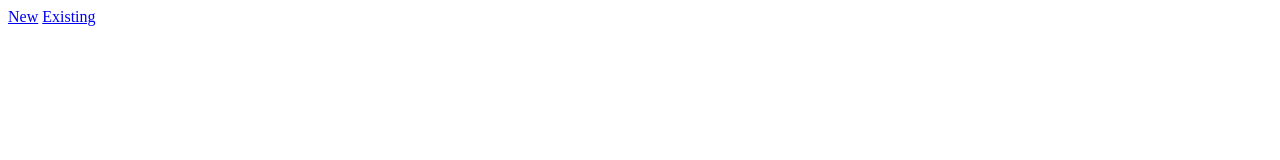
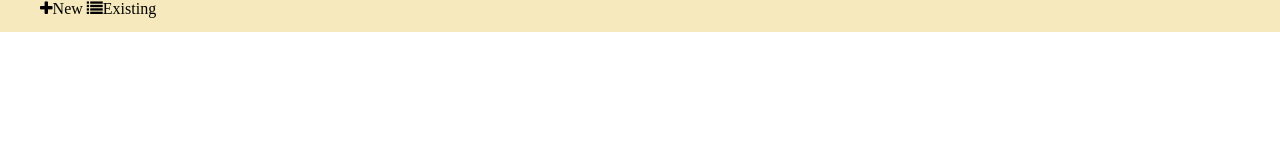
Before and after one commit to ppark482/ft-not-m, a website: page app/index.html in a window 1280 px wide. Drawn offline with nearby package versions, Linux system fonts and the light colour scheme; some packages are replaced by stand-ins of ours; files that its build step writes are made by us from their sources.

Commit message:
touched up navbar styles

```diff
--- a/app/index.html
+++ b/app/index.html
@@ -10,6 +10,7 @@
     <!-- bower:css -->
     <!-- endbower -->
     <!-- endbuild -->
+    <link rel="stylesheet" href="//maxcdn.bootstrapcdn.com/font-awesome/4.3.0/css/font-awesome.min.css">
     <!-- build:css(.tmp) styles/main.css -->
     <link rel="stylesheet" href="styles/main.css">
     <!-- endbuild -->
@@ -38,8 +39,10 @@
         </div>
       </div>
     </div> -->
-    <a ui-sref="new-stream">New</a>
-    <a ui-sref="existing">Existing</a>
+    <ul id="nav-bar">
+      <li ui-sref="new-stream"><i class="fa fa-plus"></i>New</li>
+      <li ui-sref="existing"><i class="fa fa-list"></i>Existing</li>
+    </ul>
 
     <div class="container" ui-view>
     </div>
--- /dev/null
+++ b/app/styles/_navbar.scss
@@ -0,0 +1,9 @@
+#nav-bar {
+	margin: 0;
+	height: 2em;
+	background-color: HSLA(47, 73%, 85%, 1);
+	li {
+		display: inline;
+		cursor: pointer;
+	}
+}
--- a/app/styles/main.scss
+++ b/app/styles/main.scss
@@ -1,4 +1,5 @@
 @import 'variables';
+@import 'navbar';
 // bower:scss
 // endbower
 
@@ -11,6 +12,15 @@
 
 body {
   padding: 0;
+  margin: 0;
+}
+
+a {
+  text-decoration: none;
+}
+
+li {
+  list-style-type: none;
 }
 
 /* Everything but the jumbotron gets side spacing for mobile first views */
```
